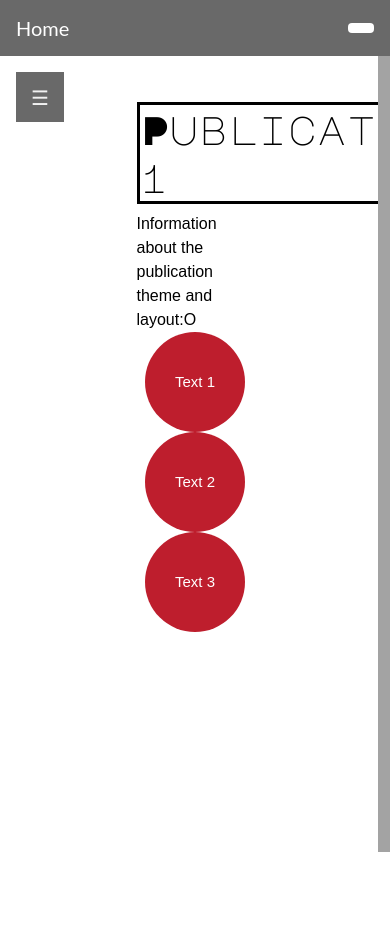
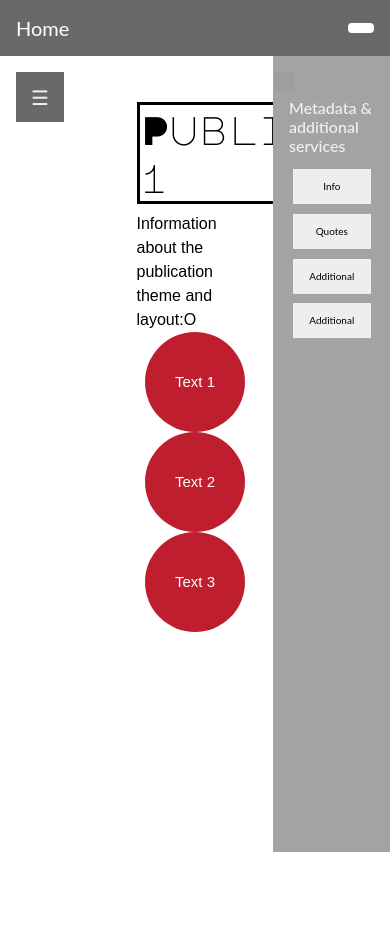
Before and after one commit to WebTechErasmus/PPPP-project, a PHP site: page /publication1/publication1.html in a window 390 px wide; the page is wider, and only the part inside the window is pictured. Run offline with PHP 8.4, Linux system fonts and the light colour scheme; some web fonts are replaced; grey boxes are pictures that could not be loaded.

Commit message:
fixed responsiv metadata

```diff
--- a/css/metadata.css
+++ b/css/metadata.css
@@ -17,6 +17,24 @@
   padding-top: 60px;
   margin-top: 2%;
   background-color: #a3a3a3;
+  width: 20px;
+  display: none;
+}
+
+.arrow {
+  height: 100%;
+  width: 100%;
+  object-fit: contain;
+  cursor: pointer;
+  margin: auto;
+  transition: background-color 300ms;
+}
+
+.closeMetadata {
+  object-fit: contain;
+  cursor: pointer;
+  margin-left: 2%;
+  transition: background-color 300ms;
 }
 
 .sidebarMetadata h4 {
@@ -35,7 +53,7 @@
   background-color: #eee;
   border: #eee;
   color: black;
-  padding: 10px 24px;
+  padding: 10px 10px;
   margin-bottom: 10%;
   cursor: pointer;
   width: 80%;
@@ -95,3 +113,23 @@
 .openbtn {
   margin-top: 56px;
 }
+
+@media only screen and (max-width: 900px) {
+  .activeButton {
+    font-size: 10px;
+  }
+
+  .button-group {
+    margin-left: 20px;
+  }
+
+  .sidebarMetadata {
+    width: 25%;
+  }
+}
+
+@media only screen and (max-width: 600px) {
+  .sidebarMetadata {
+    width: 30%;
+  }
+}
--- a/javascript/metadata.js
+++ b/javascript/metadata.js
@@ -5,7 +5,10 @@ class Metadata extends HTMLElement {
 
   connectedCallback() {
     this.innerHTML = `
-    <div class="sidebarMetadata" >
+    <div class="sidebarMetadata" id="metadata">
+    <div class="closeMetadata" id="closeMetadata">
+    <img width="20" height="20" src="https://cdn-icons-png.flaticon.com/512/271/271228.png" alt="" title="" >
+    </div>
       <h4>Metadata &amp; additional services</h4>
       <div class="button-group" id="showall">
         <!--javascript:void(0) if the redirection path is undefined the browser stays on the same page -->
--- a/publication1/publication1.html
+++ b/publication1/publication1.html
@@ -32,8 +32,13 @@
   </head>
 
   <body>
-    <div class="sidebarMetadataClosed"></div>
-    <!--<metadata-component></metadata-component>-->
+    <div class="sidebarMetadataClosed" id="arrow-button">
+      <img
+        class="arrow"
+        src="https://cdn-icons-png.flaticon.com/512/271/271220.png"
+      />
+    </div>
+    <metadata-component></metadata-component>
     <navbar-component></navbar-component>
     <sidebar-component></sidebar-component>
     <div class="container">
@@ -120,6 +125,16 @@
         $("#" + divId).hide();
         $("#showall").show();
       });
+
+      $(".sidebarMetadataClosed").bind("click", function () {
+        $("#arrow-button").hide();
+        $("#metadata").show();
+      });
+
+      $(".closeMetadata").bind("click", function () {
+        $("#arrow-button").show();
+        $("#metadata").hide();
+      });
     </script>
 
     <!--fetching script for navbar+sidebar-->
```
